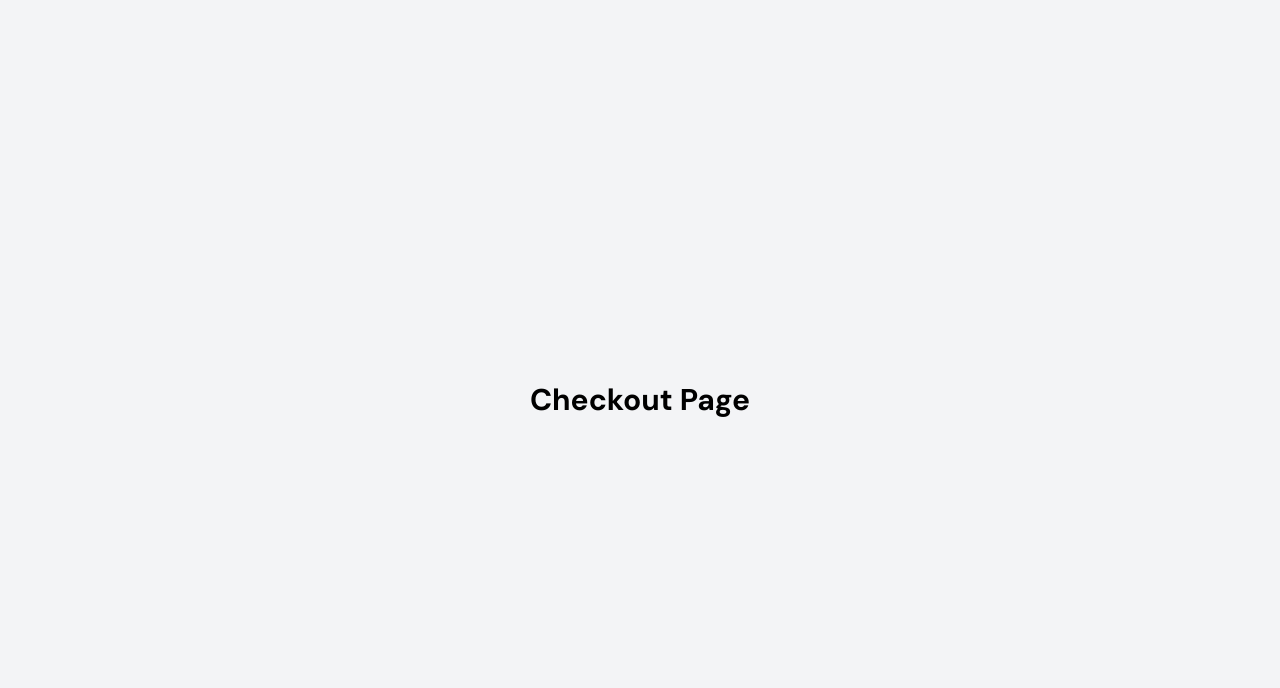
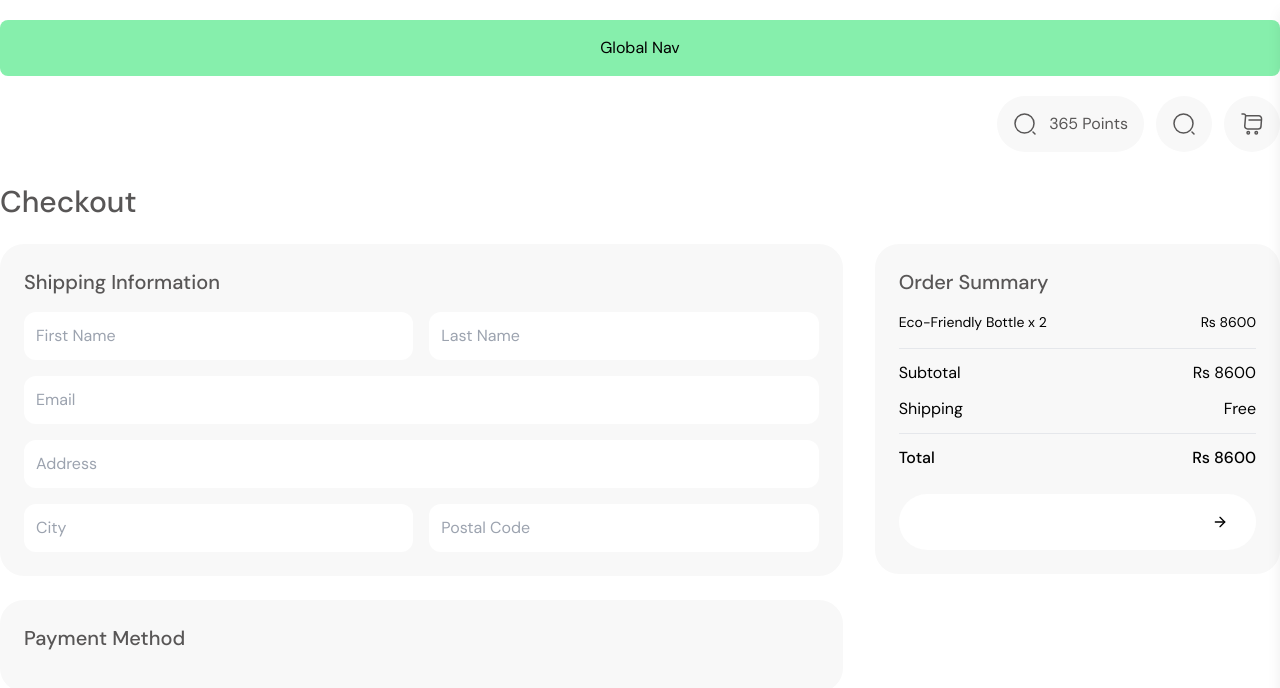
Before and after one commit to dizzpy/Greenie-Web, a React (Vite) app: page /shop/checkout in a window 1280 px wide. Shown: the top 688 px of the page. Built offline with nearby package versions, Linux system fonts and the light colour scheme.

Commit message:
feat(shop): cart and checkout pages init

```diff
--- a/src/shop/components/CartSidebar.jsx
+++ b/src/shop/components/CartSidebar.jsx
@@ -4,8 +4,21 @@ import CartButton from './CartButton';
 import CartItem from './CartItem';
 import cartIcon from '../../assets/icons/shopping-cart.svg';
 import { LuArrowRight } from 'react-icons/lu';
+import { useNavigate } from 'react-router-dom';
 
 const CartSidebar = ({ isOpen, onClose, cartItems = [] }) => {
+  const navigate = useNavigate();
+
+  const handleViewCart = () => {
+    onClose(); // Close sidebar
+    navigate('/shop/cart'); // Navigate to cart page
+  };
+
+  const handleCheckout = () => {
+    onClose(); // Close sidebar
+    navigate('/shop/checkout'); // Navigate to checkout page
+  };
+
   const handleUpdateQuantity = (itemId, newQuantity) => {
     console.log('Update quantity:', itemId, newQuantity);
     // Add your quantity update logic here
@@ -73,13 +86,18 @@ const CartSidebar = ({ isOpen, onClose, cartItems = [] }) => {
 
           {/* button section */}
           <div className="flex flex-col md:flex-row space-y-3 md:space-y-0 md:space-x-4 m-5">
-            <CartButton icon={cartIcon} text="View Cart" />
+            <CartButton
+              icon={cartIcon}
+              text="View Cart"
+              onClick={handleViewCart}
+            />
 
             <CartButton
               icon={<LuArrowRight />}
-              text="Buy it Now"
-              className="bg-primary-green text-white"
+              text="Checkout"
+              className="bg-primary-green"
               textColor="text-white"
+              onClick={handleCheckout}
             />
           </div>
         </div>
--- a/src/shop/pages/Cart.jsx
+++ b/src/shop/pages/Cart.jsx
@@ -1,7 +1,99 @@
+import { useNavigate } from 'react-router-dom';
+import CartItem from '../components/CartItem';
+import CartButton from '../components/CartButton';
+import { LuArrowRight } from 'react-icons/lu';
+import ShopNav from '../components/ShopNav';
+
 const Cart = () => {
+  const navigate = useNavigate();
+
+  // Temporary cart items (replace with your cart state management)
+  const cartItems = [
+    {
+      productID: 1,
+      productName: 'Eco-Friendly Bottle',
+      price: 4300,
+      quantity: 2,
+      imgURL: 'https://via.placeholder.com/300',
+      numberOfPoints: 120,
+    },
+  ];
+
+  const total = cartItems.reduce(
+    (sum, item) => sum + item.price * item.quantity,
+    0,
+  );
+
+  const handleCheckout = () => {
+    navigate('/shop/checkout');
+  };
+
   return (
-    <div className="h-screen flex items-center justify-center bg-gray-100">
-      <h1 className="text-3xl font-bold">Shopping Cart</h1>
+    <div className="max-w-screen-xl container mx-auto px-4 md:px-0">
+      {/* Global nav */}
+      <div className="bg-green-300 py-4 mx-auto my-3 md:my-5 rounded-lg">
+        <p className="text-center">Global Nav</p>
+      </div>
+
+      <ShopNav />
+
+      <div className="my-8">
+        <h1 className="text-2xl md:text-3xl font-medium text-text-gray mb-6">
+          Shopping Cart
+        </h1>
+
+        <div className="grid grid-cols-1 lg:grid-cols-12 gap-8">
+          {/* Cart Items Section */}
+          <div className="lg:col-span-8">
+            {cartItems.length === 0 ? (
+              <p className="text-center text-gray-500 py-8">
+                Your cart is empty
+              </p>
+            ) : (
+              cartItems.map((item) => (
+                <CartItem
+                  key={item.productID}
+                  item={item}
+                  onUpdateQuantity={(id, qty) => console.log(id, qty)}
+                  onDelete={(id) => console.log('delete', id)}
+                />
+              ))
+            )}
+          </div>
+
+          {/* Summary Section */}
+          <div className="lg:col-span-4">
+            <div className="bg-bg-light p-6 rounded-3xl">
+              <h2 className="text-xl font-medium text-text-gray mb-4">
+                Order Summary
+              </h2>
+
+              <div className="space-y-3">
+                <div className="flex justify-between">
+                  <span>Subtotal</span>
+                  <span>Rs {total}</span>
+                </div>
+                <div className="flex justify-between">
+                  <span>Shipping</span>
+                  <span>Free</span>
+                </div>
+                <div className="flex justify-between font-medium pt-3 border-t">
+                  <span>Total</span>
+                  <span>Rs {total}</span>
+                </div>
+              </div>
+
+              <CartButton
+                icon={<LuArrowRight />}
+                text="Proceed to Checkout"
+                className="bg-primary-green mt-6"
+                textColor="text-white"
+                onClick={handleCheckout}
+              />
+            </div>
+          </div>
+        </div>
+      </div>
     </div>
   );
 };
--- a/src/shop/pages/Checkout.jsx
+++ b/src/shop/pages/Checkout.jsx
@@ -1,7 +1,145 @@
+// import { useNavigate } from 'react-router-dom';
+import CartButton from '../components/CartButton';
+import { LuArrowRight } from 'react-icons/lu';
+import ShopNav from '../components/ShopNav';
+
 const Checkout = () => {
+  // const navigate = useNavigate();
+
+  // Temporary cart items (replace with your cart state management)
+  const cartItems = [
+    {
+      productID: 1,
+      productName: 'Eco-Friendly Bottle',
+      price: 4300,
+      quantity: 2,
+      imgURL: 'https://via.placeholder.com/300',
+      numberOfPoints: 120,
+    },
+  ];
+
+  const total = cartItems.reduce(
+    (sum, item) => sum + item.price * item.quantity,
+    0,
+  );
+
   return (
-    <div className="h-screen flex items-center justify-center bg-gray-100">
-      <h1 className="text-3xl font-bold">Checkout Page</h1>
+    <div className="max-w-screen-xl container mx-auto px-4 md:px-0">
+      {/* Global nav */}
+      <div className="bg-green-300 py-4 mx-auto my-3 md:my-5 rounded-lg">
+        <p className="text-center">Global Nav</p>
+      </div>
+
+      <ShopNav />
+
+      <div className="my-8">
+        <h1 className="text-2xl md:text-3xl font-medium text-text-gray mb-6">
+          Checkout
+        </h1>
+
+        <div className="grid grid-cols-1 lg:grid-cols-12 gap-8">
+          {/* Checkout Form */}
+          <div className="lg:col-span-8">
+            {/* Shipping Information */}
+            <div className="bg-bg-light p-6 rounded-3xl mb-6">
+              <h2 className="text-xl font-medium text-text-gray mb-4">
+                Shipping Information
+              </h2>
+              <form className="space-y-4">
+                <div className="grid grid-cols-2 gap-4">
+                  <input
+                    type="text"
+                    placeholder="First Name"
+                    className="p-3 rounded-xl bg-white"
+                  />
+                  <input
+                    type="text"
+                    placeholder="Last Name"
+                    className="p-3 rounded-xl bg-white"
+                  />
+                </div>
+                <input
+                  type="email"
+                  placeholder="Email"
+                  className="w-full p-3 rounded-xl bg-white"
+                />
+                <input
+                  type="text"
+                  placeholder="Address"
+                  className="w-full p-3 rounded-xl bg-white"
+                />
+                <div className="grid grid-cols-2 gap-4">
+                  <input
+                    type="text"
+                    placeholder="City"
+                    className="p-3 rounded-xl bg-white"
+                  />
+                  <input
+                    type="text"
+                    placeholder="Postal Code"
+                    className="p-3 rounded-xl bg-white"
+                  />
+                </div>
+              </form>
+            </div>
+
+            {/* Payment Information */}
+            <div className="bg-bg-light p-6 rounded-3xl">
+              <h2 className="text-xl font-medium text-text-gray mb-4">
+                Payment Method
+              </h2>
+              {/* Add payment form here */}
+            </div>
+          </div>
+
+          {/* Order Summary */}
+          <div className="lg:col-span-4">
+            <div className="bg-bg-light p-6 rounded-3xl sticky top-4">
+              <h2 className="text-xl font-medium text-text-gray mb-4">
+                Order Summary
+              </h2>
+
+              {/* Order Items */}
+              <div className="space-y-3 mb-4">
+                {cartItems.map((item) => (
+                  <div
+                    key={item.productID}
+                    className="flex justify-between text-sm"
+                  >
+                    <span>
+                      {item.productName} x {item.quantity}
+                    </span>
+                    <span>Rs {item.price * item.quantity}</span>
+                  </div>
+                ))}
+              </div>
+
+              <div className="space-y-3 border-t pt-3">
+                <div className="flex justify-between">
+                  <span>Subtotal</span>
+                  <span>Rs {total}</span>
+                </div>
+                <div className="flex justify-between">
+                  <span>Shipping</span>
+                  <span>Free</span>
+                </div>
+                <div className="flex justify-between font-medium pt-3 border-t">
+                  <span>Total</span>
+                  <span>Rs {total}</span>
+                </div>
+              </div>
+
+              <CartButton
+                icon={<LuArrowRight />}
+                text="Place Order"
+                className="bg-primary-green mt-6"
+                textColor="text-white"
+                onClick={() => console.log('Place order')}
+              />
+            </div>
+          </div>
+        </div>
+      </div>
     </div>
   );
 };
```
